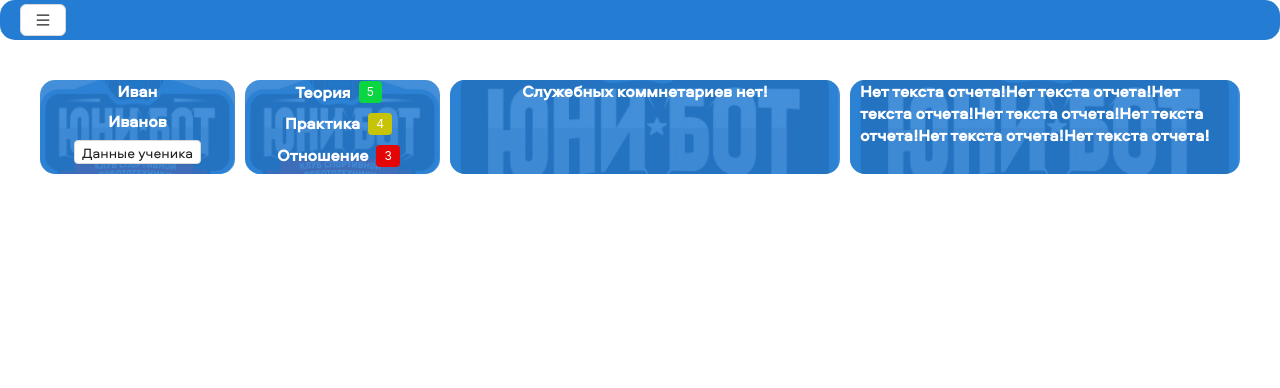
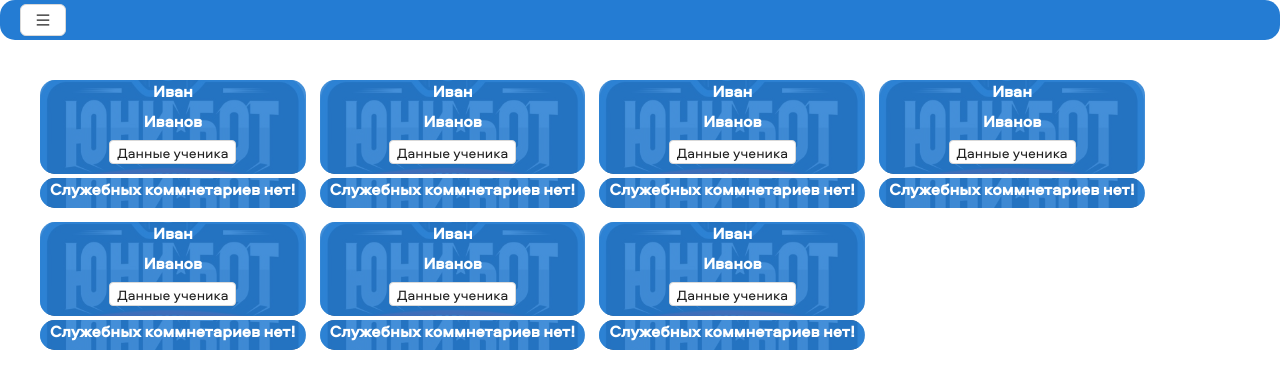
Before and after one commit to Nekit678/UnibotNetwork-Frontend, a React (Create React App) app: page /subreport in a window 1280 px wide. Shown: the top 388 px of the page. Built offline with nearby package versions, Linux system fonts and the light colour scheme.

Commit message:
Adding new features

```diff
--- a/src/components/Header/Header.tsx
+++ b/src/components/Header/Header.tsx
@@ -14,7 +14,7 @@ export const Header: React.FC = () => {
         <Button onClick={() => (setShowNav(!showNav))}><MenuOutlined /></Button>
       </div>
 
-      <Nav show={showNav} />
+      <Nav show={showNav} closeFn={() => setShowNav(false)} />
     </header>
   )
 }
--- a/src/components/Nav/Nav.tsx
+++ b/src/components/Nav/Nav.tsx
@@ -8,13 +8,13 @@ import {
 import "./Nav.scss"
 import { useNavigate } from 'react-router-dom';
 
-export const Nav: React.FC<{ show: boolean }> = ({ show }) => {
+export const Nav: React.FC<{ show: boolean, closeFn: () => (void) }> = ({ show, closeFn }) => {
   const navigate = useNavigate()
 
   return (
     // ! NEED REWRITE WITH USE "ITEMS"
     <nav className='nav'>
-      <Menu onClick={(data => navigate(data.key))} mode="vertical" theme="dark" className='nav__menu' style={{
+      <Menu onClick={(data => { closeFn(); navigate(data.key); })} mode="vertical" theme="dark" className='nav__menu' style={{
         borderRadius: "1.5rem",
         display: show ? "block" : "none"
       }}>
--- /dev/null
+++ b/src/components/SubmitReportCard/SubmitReportCard.tsx
@@ -0,0 +1,23 @@
+import { Modal, Space } from "antd"
+import { ReportTextCard } from "../ReportTextCard/ReportTextCard"
+import { StudentCard } from "../StudentCard/StudentCard"
+import { SubmitReportForm } from "../SubmitReportForm/SubmitReportForm"
+import { useState } from "react"
+
+
+export const SubmitReportCard: React.FC = () => {
+  const [show, setShow] = useState<boolean>(false)
+
+  return (
+    <Space direction="vertical" size={4}>
+      <div style={{ cursor: "pointer" }} onClick={() => setShow(true)}>
+        <StudentCard />
+      </div>
+      <ReportTextCard type="comment" />
+
+      <Modal open={show} onCancel={() => (setShow(false))} title="Заполните форму" footer={false}>
+        <SubmitReportForm />
+      </Modal>
+    </Space >
+  )
+}
--- a/src/components/SubmitReportCollection/SubmitReportCollection.scss
+++ b/src/components/SubmitReportCollection/SubmitReportCollection.scss
@@ -1,44 +1,7 @@
 .sub-rep-collection {
   display: grid;
-  grid-template-columns: 1fr 1fr 2fr 2fr;
+  grid-template-columns: 1fr;
   row-gap: 1rem;
   gap: 1rem;
 
-  @media screen and (max-width: 64em) {
-    grid-template-columns: 1fr 1fr 2fr;
-  }
-
-  @media screen and (max-width: 48em) {
-    grid-template-columns: 1fr 2fr;
-  }
-
-  // @media screen and (max-width: 32.8em) {
-  //   grid-template-columns: 1fr 1fr;
-  // }
-
-  @media screen and (max-width: 26.75em) {
-    grid-template-columns: 1fr;
-  }
-
-  &__student {}
-
-  &__comment {
-    @media screen and ((min-width:26.75em) and (max-width: 64em)) {
-      grid-row-start: 1;
-      grid-row-end: 2;
-      grid-column-start: 2;
-      grid-column-end: 3;
-    }
-  }
-
-  &__marks {}
-
-  &__text {
-    @media screen and ((min-width:48em) and (max-width: 64em)) {
-      grid-row-start: 2;
-      grid-row-end: 3;
-      grid-column-start: 1;
-      grid-column-end: 4;
-    }
-  }
 }
--- a/src/components/SubmitReportCollection/SubmitReportCollection.tsx
+++ b/src/components/SubmitReportCollection/SubmitReportCollection.tsx
@@ -1,26 +1,36 @@
-import { Col, Row } from "antd"
-import { ReportTextCard } from "../ReportTextCard/ReportTextCard"
-import { ReportMarkCard } from "../ReportMarkCard/ReportMarkCard"
-import { StudentCard } from "../StudentCard/StudentCard"
+import { Col, Modal, Row } from "antd"
 import "./SubmitReportCollection.scss"
+import { SubmitReportCard } from "../SubmitReportCard/SubmitReportCard"
 
 
 
-export const SubmitReportCollection = () => {
+export const SubmitReportCollection: React.FC = () => {
   return (
-    <Row className="sub-rep-collection">
-      <Col className="sub-rep-collection__student">
-        <StudentCard />
+    <Row gutter={[14, 14]}>
+      <Col>
+        <SubmitReportCard />
       </Col>
-      <Col className="sub-rep-collection__marks">
-        <ReportMarkCard />
+      <Col>
+        <SubmitReportCard />
       </Col>
-      <Col className="sub-rep-collection__comment">
-        <ReportTextCard type="comment" />
+      <Col>
+        <SubmitReportCard />
       </Col>
-      <Col className="sub-rep-collection__text">
-        <ReportTextCard type="text" />
+      <Col>
+        <SubmitReportCard />
       </Col>
+      <Col>
+        <SubmitReportCard />
+      </Col>
+      <Col>
+        <SubmitReportCard />
+      </Col>
+      <Col>
+        <SubmitReportCard />
+      </Col>
+
+
+
     </Row>
   )
 }
--- /dev/null
+++ b/src/components/SubmitReportForm/SubmitReportForm.tsx
@@ -0,0 +1,49 @@
+import { Form, Input, Select } from "antd"
+
+
+
+export const SubmitReportForm: React.FC<any> = () => {
+  return (
+    <div>
+      <Form layout="vertical">
+
+        <Form.Item label="Дата">
+          <Select disabled />
+        </Form.Item>
+
+        <Form.Item label="Группа">
+          <Select disabled />
+        </Form.Item>
+
+        <Form.Item label="Оценка теории">
+          <Select placeholder="Оценка..." options={[
+            { value: 5, label: 5 },
+            { value: 4, label: 4 },
+            { value: 3, label: 3 }
+          ]} />
+        </Form.Item>
+
+        <Form.Item label="Оценка практики">
+          <Select placeholder="Оценка..." options={[
+            { value: 5, label: 5 },
+            { value: 4, label: 4 },
+            { value: 3, label: 3 }
+          ]} />
+        </Form.Item>
+
+        <Form.Item label="Оценка интереса">
+          <Select placeholder="Оценка..." options={[
+            { value: 5, label: 5 },
+            { value: 4, label: 4 },
+            { value: 3, label: 3 }
+          ]} />
+        </Form.Item>
+
+        <Form.Item label="Отчет">
+          <Input.TextArea placeholder="Напишите текст отчета..." />
+        </Form.Item>
+
+      </Form>
+    </div>
+  )
+}
--- a/src/layouts/SubmitReport/SubmitReport.tsx
+++ b/src/layouts/SubmitReport/SubmitReport.tsx
@@ -6,6 +6,7 @@ export const SubmitReport = () => {
   return (
     <Space direction="vertical" className="submit-report" >
       <SubmitReportCollection />
+
     </Space>
   )
 }
```
